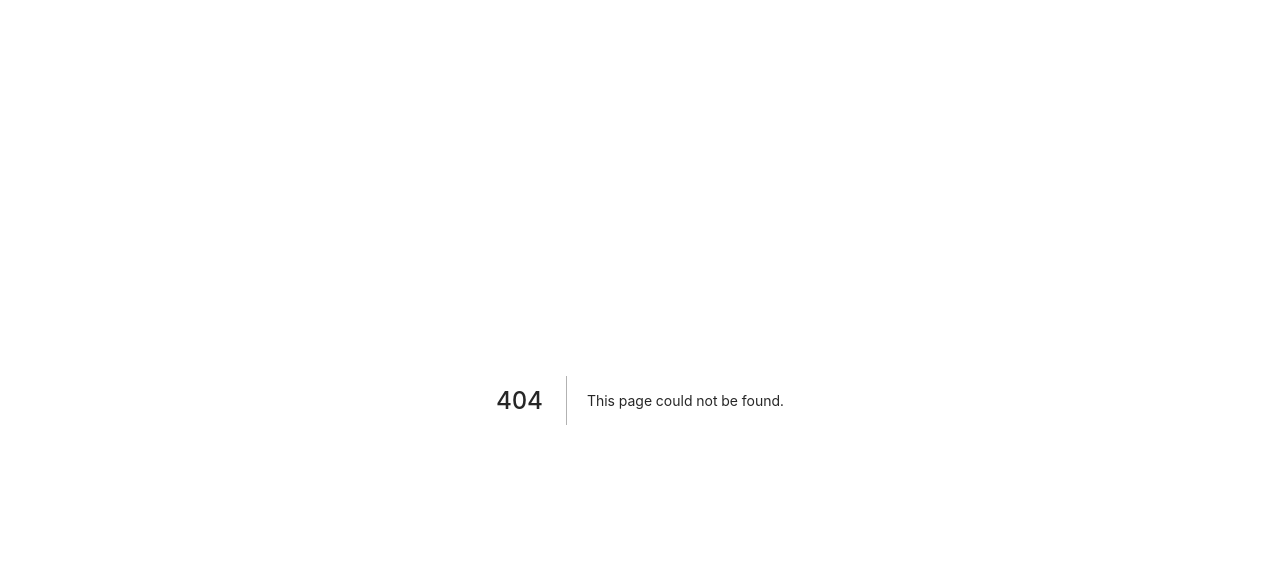
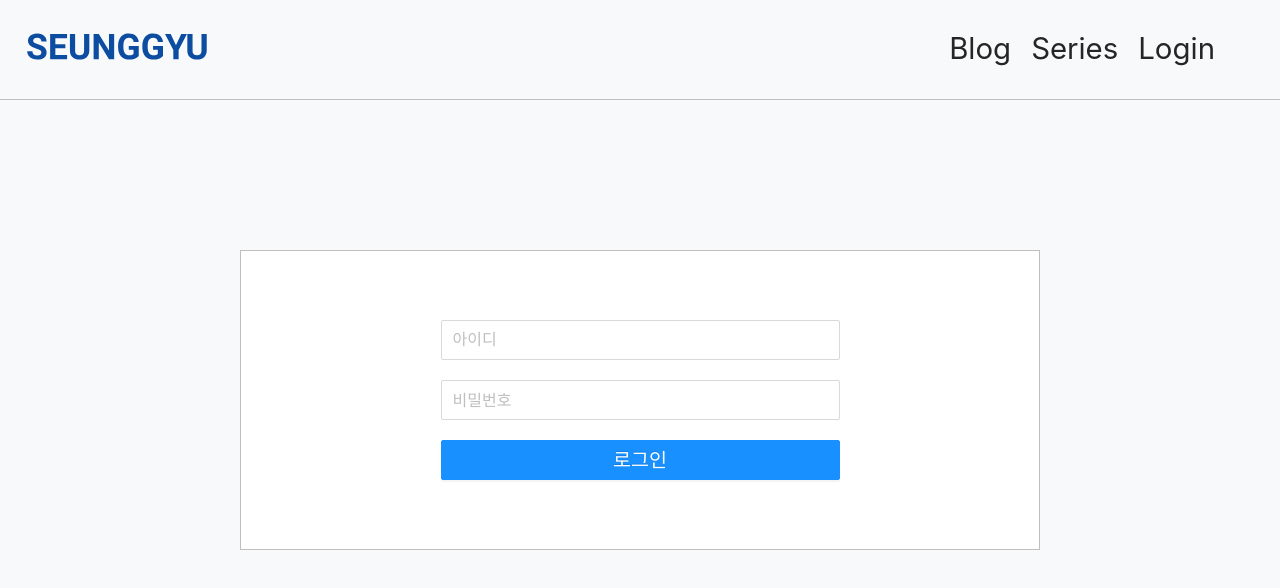
Before and after one commit to KIMSEUNGGYU/seunggyu-1, a Next.js app in the folder client/: page /login in a window 1280 px wide. Before the commit this address had no page. Shown: the top 588 px of the page. Built offline with nearby package versions, Linux system fonts and the light colour scheme.

Commit message:
[feat] Header Link 기능 구현 => page 전환

```diff
--- a/client/components/UI/header/Header.tsx
+++ b/client/components/UI/header/Header.tsx
@@ -1,6 +1,6 @@
+import Link from "next/link";
 import { useState } from "react";
 import styled from "@emotion/styled";
-import { css } from "@emotion/react";
 import Image from "next/image";
 
 import { theme } from "@theme/index";
@@ -50,6 +50,8 @@ function Header() {
 
   return (
     <Head>
+      <Link href="/">
+        <a>
           <Logo>
             <Image
               src="/SEUNGGYU.svg"
@@ -58,25 +60,39 @@ function Header() {
               height={41}
             />
           </Logo>
+        </a>
+      </Link>
       <Menu>
+        <Link href="/">
+          <a>
             <List
               className={menu.blog ? "choice" : ""}
               onClick={() => clickHandler("blog")}
             >
               Blog
             </List>
+          </a>
+        </Link>
+        <Link href="/series">
+          <a>
             <List
               className={menu.series ? "choice" : ""}
               onClick={() => clickHandler("series")}
             >
               Series
             </List>
+          </a>
+        </Link>
+        <Link href="/login">
+          <a>
             <List
               className={menu.login ? "choice" : ""}
               onClick={() => clickHandler("login")}
             >
               Login
             </List>
+          </a>
+        </Link>
       </Menu>
     </Head>
   );
--- a/client/components/UI/viewblock/ViewBlock.tsx
+++ b/client/components/UI/viewblock/ViewBlock.tsx
@@ -48,7 +48,7 @@ const Description = styled.p`
   font-weight: bold;
   display: -webkit-box;
   -webkit-box-orient: vertical;
-  -webkit-line-clamp: 10;
+  -webkit-line-clamp: 8;
   overflow: hidden;
 `;
 const Tags = styled.ul`
--- a/client/pages/_app.js
+++ b/client/pages/_app.js
@@ -21,7 +21,11 @@ const globalStyle = css`
   h1 {
     margin: 0;
   }
-  textarea {
+  a {
+    text-decoration: none;
+    color: inherit;
+  }
+  /* textarea {
     border: none;
     overflow: auto;
     outline: none;
@@ -30,8 +34,8 @@ const globalStyle = css`
     -moz-box-shadow: none;
     box-shadow: none;
 
-    resize: none; /*remove the resize handle on the bottom right*/
-  }
+    resize: none; /*remove the resize handle on the bottom right
+  } */
 `;
 
 function MyApp({ Component, pageProps }) {
--- /dev/null
+++ b/client/pages/login.tsx
@@ -0,0 +1,44 @@
+import styled from "@emotion/styled";
+
+import Header from "@UI/header/Header";
+import { theme } from "../theme/index";
+import { Input, Button } from "antd";
+
+const LoginContainer = styled.div`
+  max-width: 800px;
+  background-color: white;
+  margin: 0 auto;
+  margin-top: 150px;
+  height: 300px;
+  border: 1px solid ${theme.BORDER_COLOR};
+  display: flex;
+  flex-direction: column;
+  justify-content: center;
+  align-items: center;
+`;
+
+const InputStyle = styled(Input)`
+  margin-bottom: 20px;
+  width: 50%;
+`;
+
+const SingInButton = styled(Button)`
+  width: 50%;
+  height: 40px;
+  font-size: 1.4em;
+`;
+
+function Login() {
+  return (
+    <>
+      <Header />
+      <LoginContainer>
+        <InputStyle size="large" placeholder="아이디" />
+        <InputStyle size="large" placeholder="비밀번호" type="password" />
+        <SingInButton type="primary">로그인</SingInButton>
+      </LoginContainer>
+    </>
+  );
+}
+
+export default Login;
```
Lines whose indentation alone changed are shown as unchanged.
